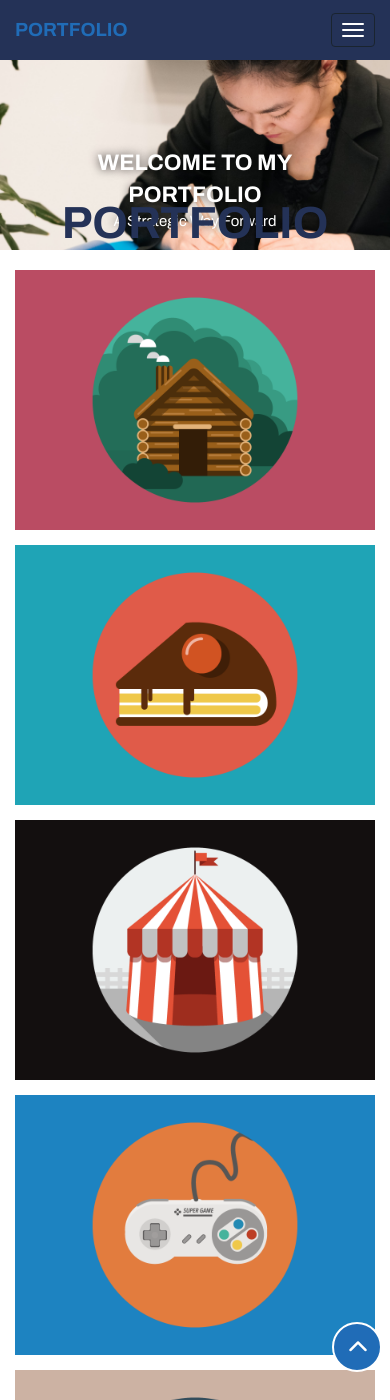
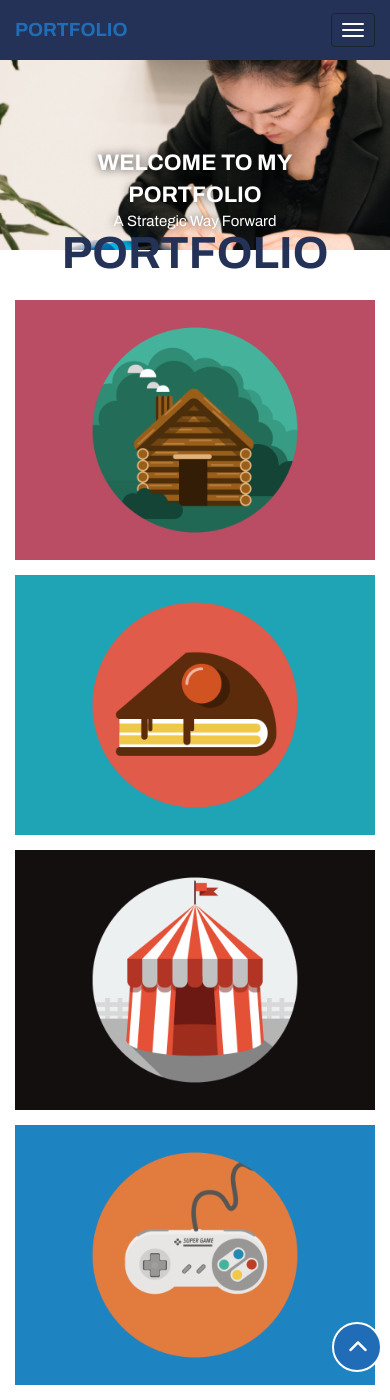
Before and after one commit to Kelly-Portfolio/Kelly-Portfolio.github.io, a Jekyll site: the page built from _posts/2014-07-18-project-1.markdown, in a window 390 px wide and 1400 px high. Built offline with Jekyll 4.4.1, drawn with Linux system fonts in a browser that asks for light colours.

Commit message:
header padding

```diff
--- a/_includes/css/main.css
+++ b/_includes/css/main.css
@@ -159,7 +159,7 @@ header {
     header {
         height: auto; /* Allow header to adjust height dynamically */
         margin-top: 50px; /* Ensure margin remains consistent with navbar height */
-        padding-bottom: 20px; /* Add padding to ensure content doesn't get cut off */
+        padding-bottom: 50px; /* Add padding to ensure content doesn't get cut off */
     }
 
     header .image-container img {
```
